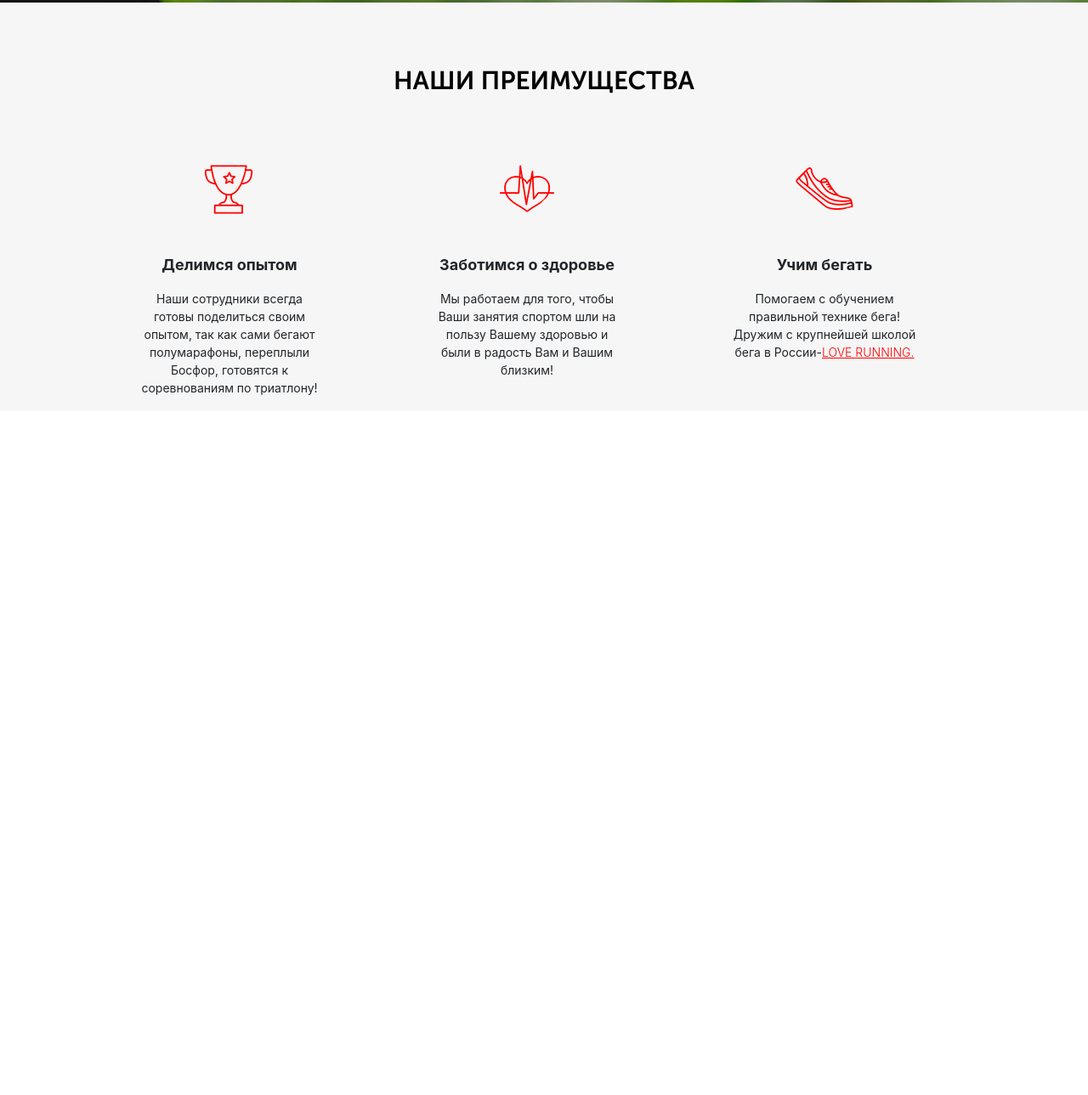
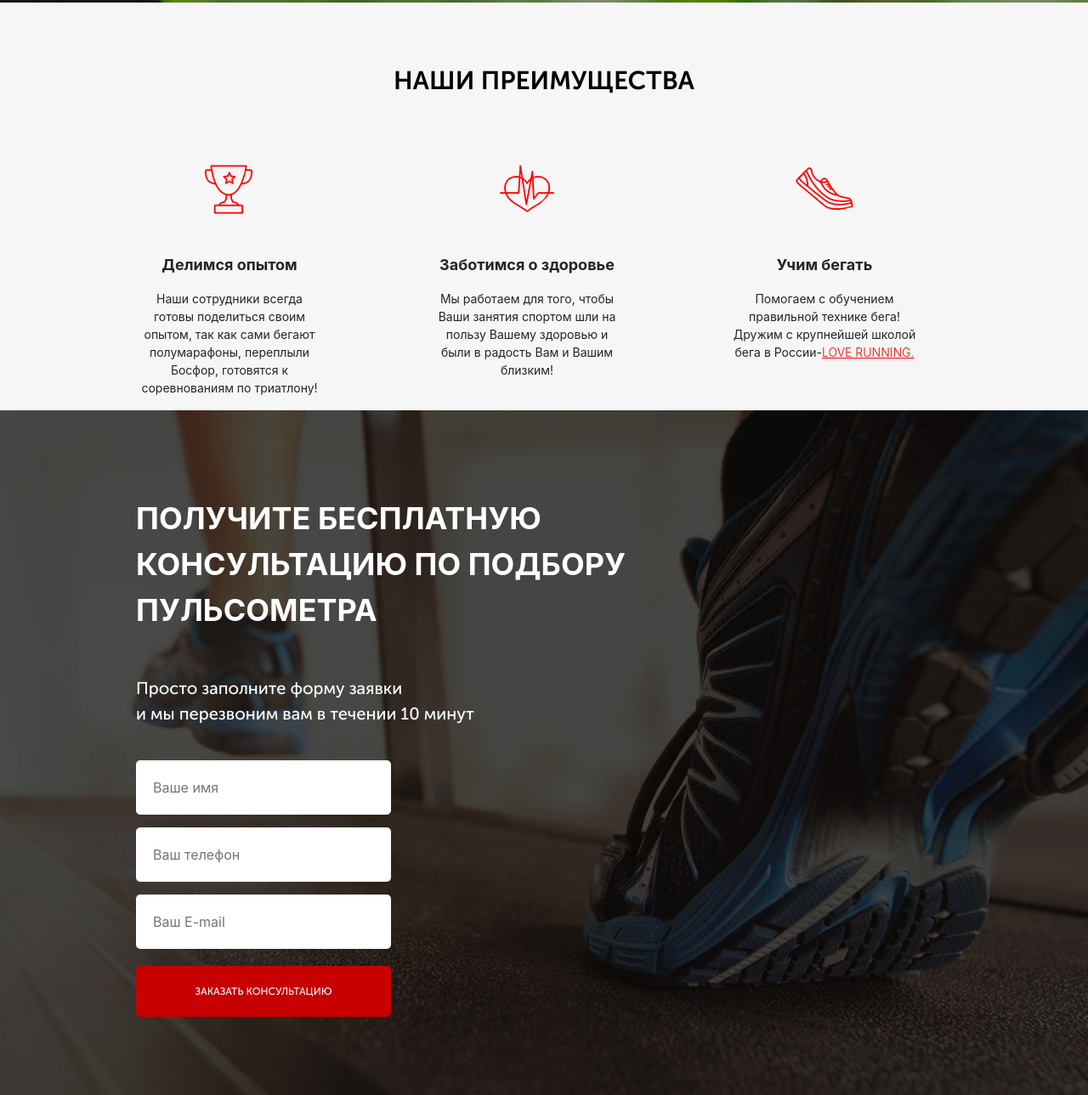
Before and after one commit to groover2000/first, a website: page src/index.html in a window 1280 px wide. Shown: the part 701-1990 px from the top of the page at 85% size. Before the commit the page ends 1184 px from the top, so only its background shows below. Drawn offline with Linux system fonts and the light colour scheme.

Commit message:
+first form

```diff
--- a/src/index.html
+++ b/src/index.html
@@ -81,5 +81,22 @@
        </div>
    </section>
 
+   <section class="consulting">
+       <div class="container">
+           <h2 class="consulting__title">Получите бесплатную консультацию
+            по подбору пульсометра</h2>
+            <p class="consulting__description">Просто заполните форму заявки
+               </p>
+            <p class="consulting__description"> и мы перезвоним вам в течении 10 минут</p>
+
+            <form action="#" class="feed-form">
+                <input required name="name" placeholder="Ваше имя" type="text">
+                <input required name="phone" placeholder="Ваш телефон" type="number">
+                <input required name="mail" placeholder="Ваш E-mail" type="email">
+                <button class="button button_feed">заказать консультацию</button>
+            </form>
+       </div>
+   </section>
+
 </body>
 </html>
--- a/src/sass/_buttons.scss
+++ b/src/sass/_buttons.scss
@@ -19,4 +19,8 @@
     height: 50px;
     font-size: 16px;
   }
+  &_feed {
+    width: 100%;
+    height: 60px;
+  }
 }
--- /dev/null
+++ b/src/sass/_consulting.scss
@@ -0,0 +1,23 @@
+.consulting {
+  background: url(../img/bacground/bg2.jpg);
+  background-repeat: no-repeat;
+  background-position: center;
+  background-size: cover;
+  min-height: 680px;
+  padding: 100px 0 92px 0;
+  color: #ffffff;
+  &__title {
+    width: 780px;
+    font-weight: 700;
+    text-transform: uppercase;
+    font-size: 36px;
+    margin-bottom: 50px;
+  }
+  &__description {
+    font-size: 20px;
+    font-family: "Museo Sans Cyrl 500";
+    width: 400px;
+    padding: 0;
+    margin: 0;
+  }
+}
--- /dev/null
+++ b/src/sass/_forms.scss
@@ -0,0 +1,15 @@
+.feed-form {
+  display: flex;
+  flex-direction: column;
+  width: 300px;
+  padding-top: 40px;
+  input {
+    border: none;
+    border-radius: 5px;
+    padding: 20px;
+    margin-bottom: 15px;
+    &:nth-child(3) {
+      margin-bottom: 20px;
+    }
+  }
+}
--- a/src/sass/style.scss
+++ b/src/sass/style.scss
@@ -60,3 +60,5 @@
 @import "buttons";
 @import "title";
 @import "advantages";
+@import "consulting";
+@import "forms";
```
Also changed, not shown: src/css/style.min.css, src/img/bacground/bg2.jpg (added).
